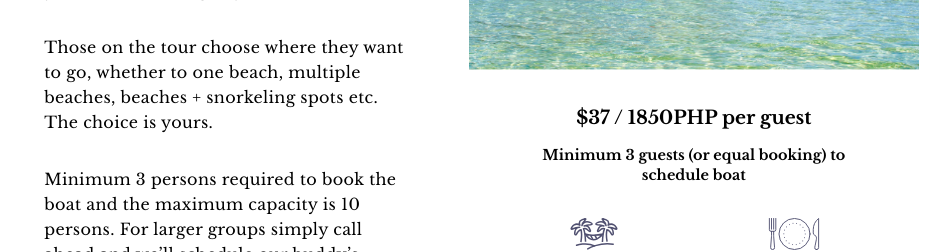
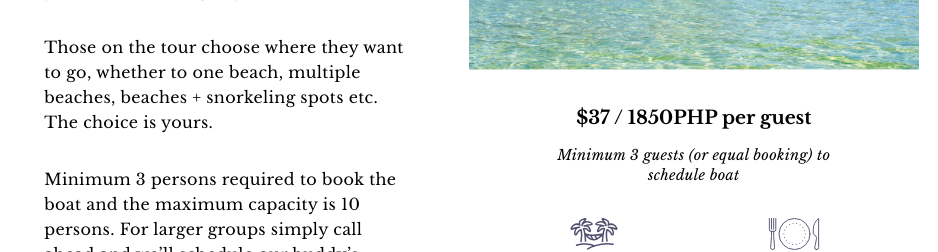
Before and after one commit to Rainiereed/binga-2021-wei, a plain HTML site: page tours.html in a window 1280 px wide. Shown: the part 3340-3592 px from the top of the page, without its empty margins (342-1280 px from the left). Drawn offline with nearby package versions, Linux system fonts and the light colour scheme.

Commit message:
modifications

```diff
--- a/css/style.css
+++ b/css/style.css
@@ -705,6 +705,9 @@ button:hover {
     font-size: 0.9rem;
     padding: 1rem 4rem 1rem 4rem;
     line-height: 1.3rem;
+    font-style: italic;
+    font-weight: 250;
+    letter-spacing: 0.02rem;
 }
 
 .flex-container .tour-item .tour-image-book .service-icon-grid {
```
